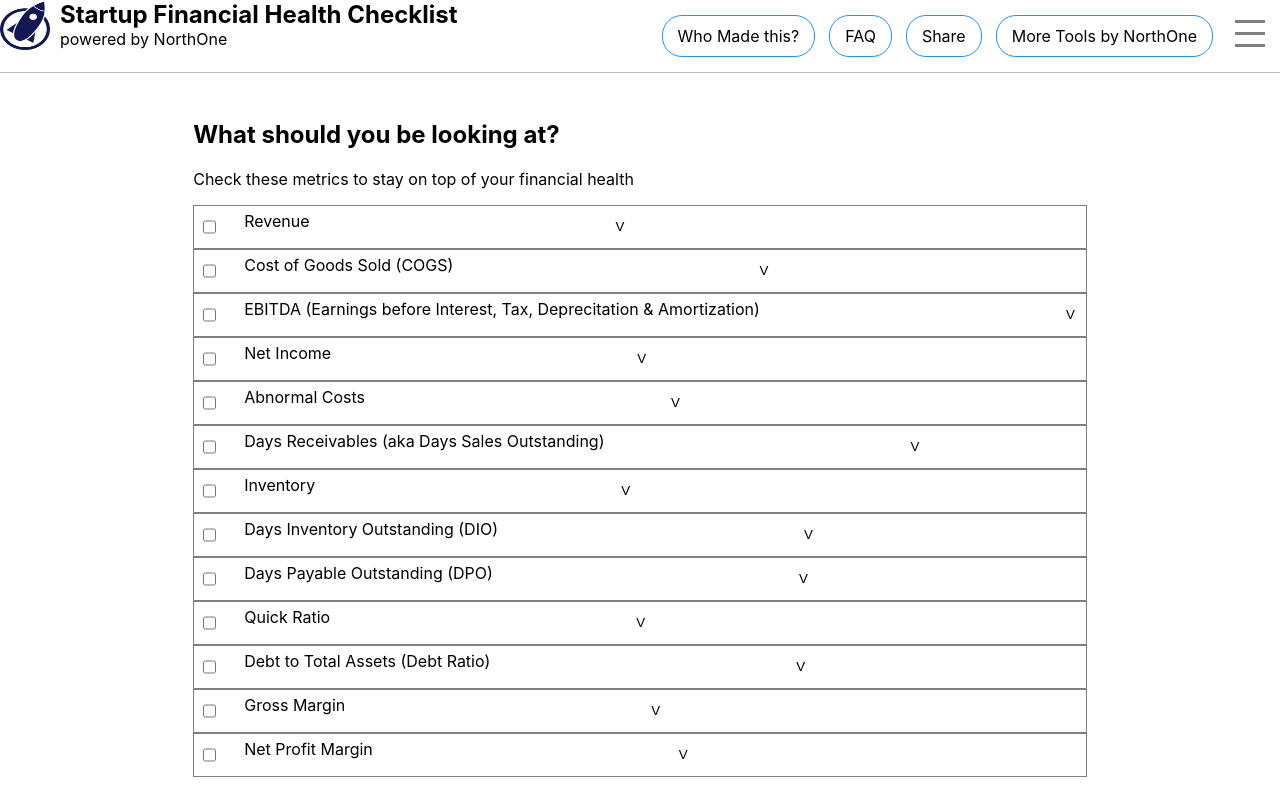
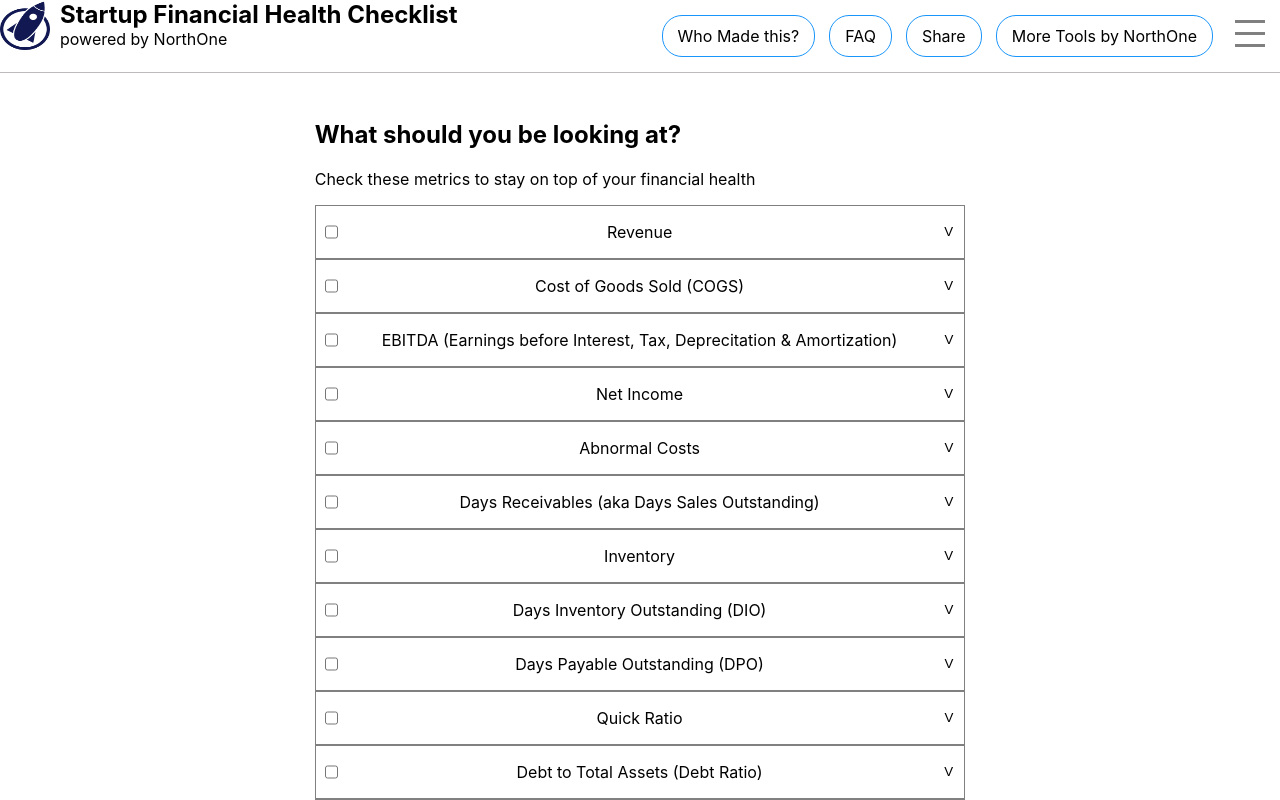
Before and after one commit to ChengCalvin/webpagedesign, a React (Create React App) app in the folder webpagedesign/: page / in a window 1280 px wide. Shown: the top 800 px of the page. Built offline with nearby package versions, Linux system fonts and the light colour scheme.

Commit message:
Update Metric Description Box to display below checkbox item and update backdrop background opacity

```diff
--- a/webpagedesign/src/components/Backdrop/Backdrop.css
+++ b/webpagedesign/src/components/Backdrop/Backdrop.css
@@ -5,5 +5,5 @@
   z-index: 200;
   left: 0;
   top: 0;
-  background-color: rgba(0, 0, 0, 0.5);
+  background-color: rgba(0, 0, 0, 0.8);
 }
--- a/webpagedesign/src/components/MetricCheckBox/MetricCheckBox.css
+++ b/webpagedesign/src/components/MetricCheckBox/MetricCheckBox.css
@@ -2,16 +2,26 @@
   border: 1px solid gray;
   padding: 5px;
   display: flex;
+  justify-content: space-between;
+}
+
+.Checkbox__Style {
+  padding-top: 10px;
 }
 
 .Dropdown__Item {
   border: none;
   background-color: white;
   cursor: pointer;
-  justify-content: flex-end;
 }
 
 .Label__Styling {
-  padding-right: 300px;
-  padding-left: 25px;
+  margin: 1px;
+  padding: 10px 40px;
 }
+
+.Description__Box {
+  padding: 10px;
+  border-left: 1px solid gray;
+  border-right: 1px solid gray;
+}
--- a/webpagedesign/src/components/MetricCheckBox/MetricCheckBox.js
+++ b/webpagedesign/src/components/MetricCheckBox/MetricCheckBox.js
@@ -4,14 +4,23 @@ import "./MetricCheckBox.css";
 
 export default (props) => {
   const [open, setOpen] = useState(false);
+  const toggleDescriptionHandler = () => {
+    setOpen((open) => !open);
+  };
   return (
-    <div className="Box__Item">
-      <input type="checkbox" id="mycheck" />
-      <label className="Label__Styling">{props.children}</label>
-      <button className="Dropdown__Item" onClick={() => setOpen(!open)}>
-        V
-      </button>
-      {open ? props.value : <p></p>}
+    <div>
+      <div className="Box__Item">
+        <input className="Checkbox__Style" type="checkbox" id="mycheck" />
+        <label className="Label__Styling">{props.children}</label>
+        <button className="Dropdown__Item" onClick={toggleDescriptionHandler}>
+          V
+        </button>
+      </div>
+      {open ? (
+        <div className="Description__Box">{props.value}</div>
+      ) : (
+        <div></div>
+      )}
     </div>
   );
 };
```
